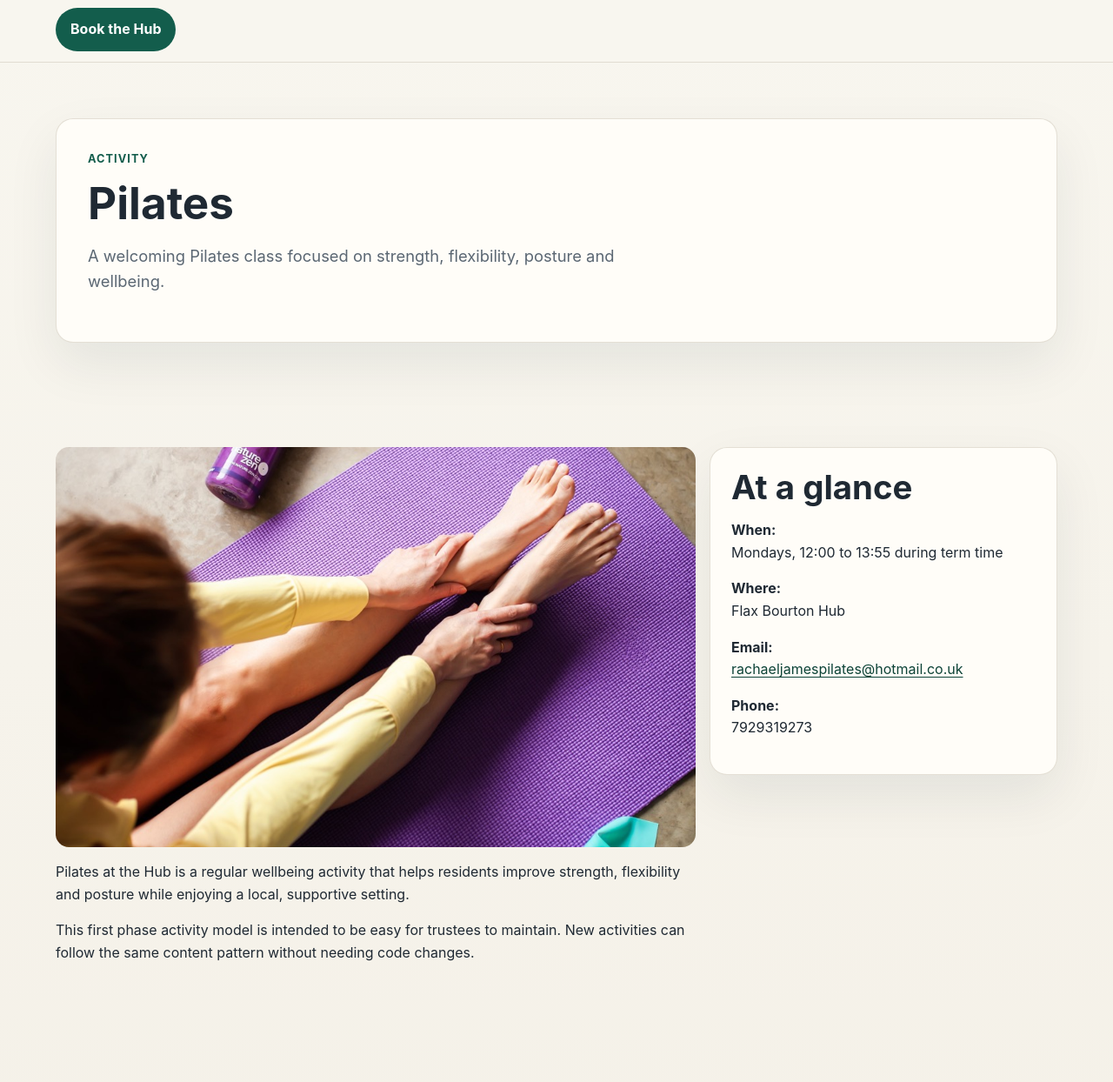
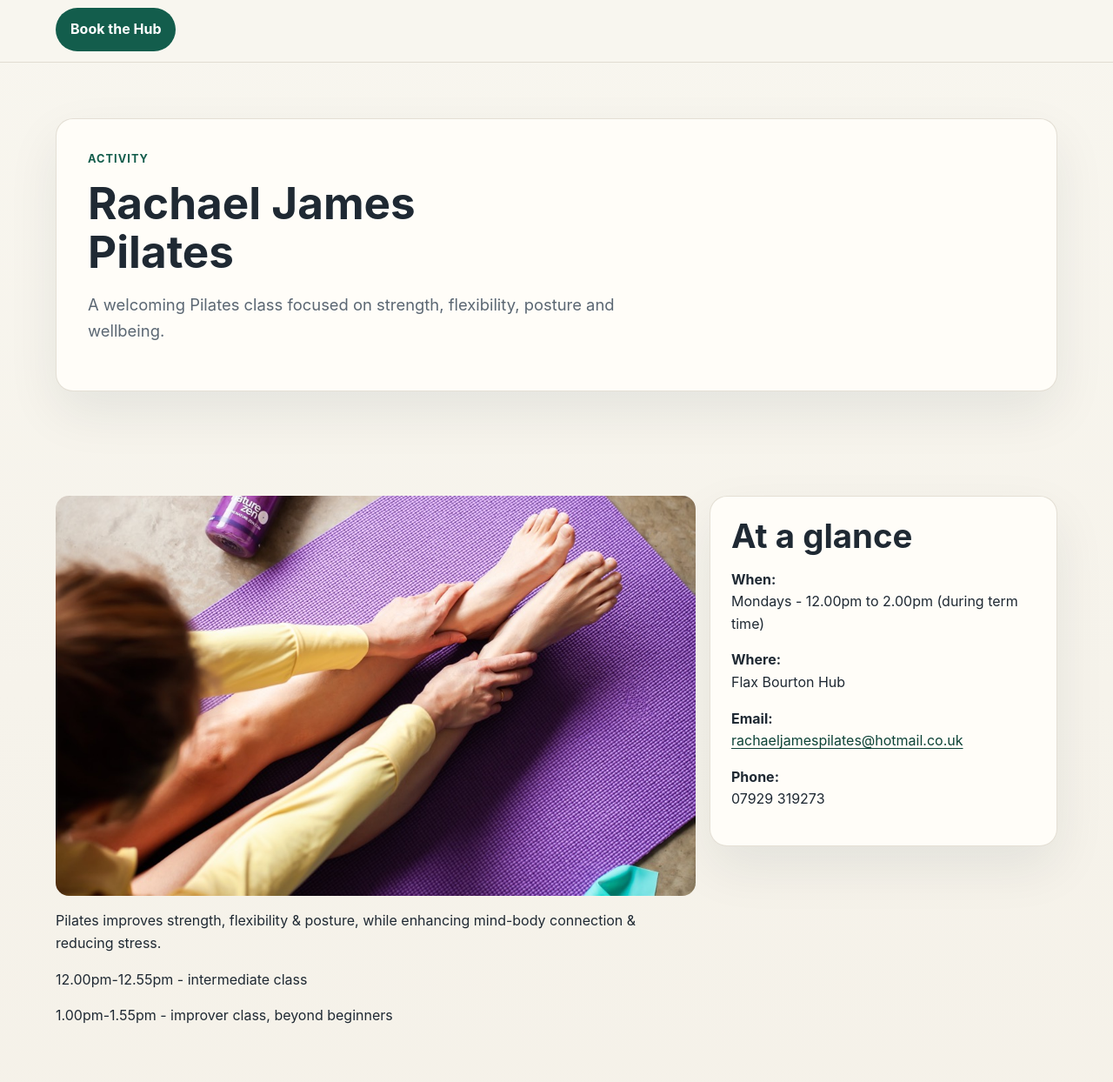
Before and after one commit to drmarkoconnor/fbh, an Eleventy site: page site-v2/src/content/activities/pilates.md in a window 1280 px wide. Shown: the part 56-1300 px from the top of the page at 87% size. Built offline with nearby package versions, Linux system fonts and the light colour scheme; Eleventy itself is replaced by a stand-in of ours; files that its build step writes are made by us from their sources.

Commit message:
Update Activities “pilates”

```diff
--- a/site-v2/src/content/activities/pilates.md
+++ b/site-v2/src/content/activities/pilates.md
@@ -1,15 +1,19 @@
 ---
-title: Pilates
-summary: A welcoming Pilates class focused on strength, flexibility, posture and wellbeing.
+title: Rachael James Pilates
+summary: A welcoming Pilates class focused on strength, flexibility, posture and
+  wellbeing.
 order: 1
 featured: true
-schedule: Mondays, 12:00 to 13:55 during term time
+schedule: Mondays - 12.00pm to 2.00pm (during term time)
+location: Flax Bourton Hub
 contactEmail: rachaeljamespilates@hotmail.co.uk
-contactPhone: 07929319273
-location: Flax Bourton Hub
+contactPhone: 07929 319273
 image: /assets/images/activity-pilates.jpg
 ---
+Pilates improves strength, flexibility & posture, while enhancing mind-body connection & reducing stress.
 
-Pilates at the Hub is a regular wellbeing activity that helps residents improve strength, flexibility and posture while enjoying a local, supportive setting.
 
-This first phase activity model is intended to be easy for trustees to maintain. New activities can follow the same content pattern without needing code changes.
+
+12.00pm-12.55pm - intermediate class
+
+1.00pm-1.55pm - improver class, beyond beginners
```
